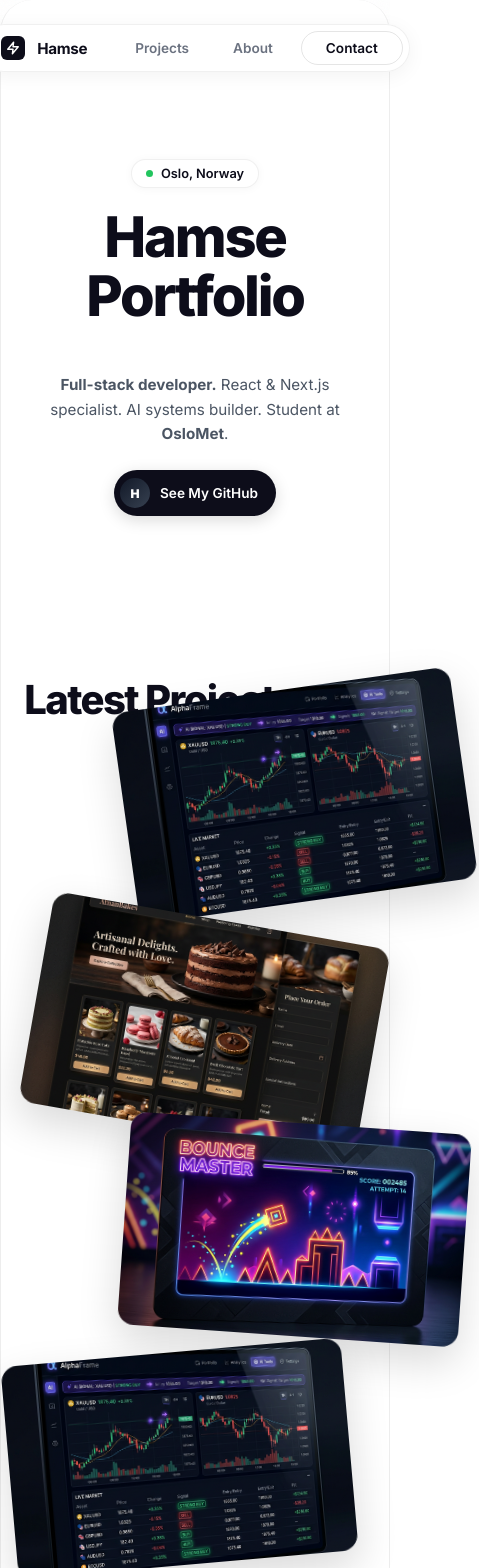
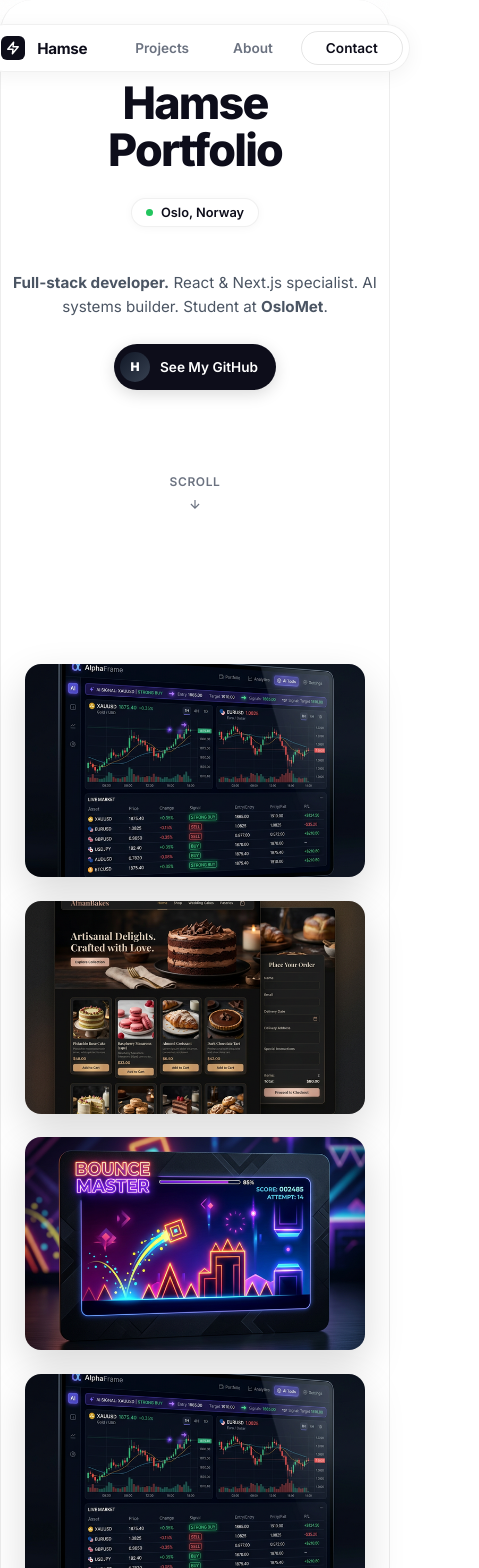
Before and after one commit to xamseslb/Hamse-portfolio, a Next.js app in the folder next-app/: page / in a window 390 px wide. Shown: the top 1568 px of the page, 479 px wide, since content can reach past the window. Built offline with nearby package versions, Linux system fonts and the light colour scheme.

Commit message:
fix: restore sticky parallax cards, change absolute pixel offsets to relative percentages to fix clipping, and restyle mobile stack

```diff
--- a/next-app/src/components/HeroSection.jsx
+++ b/next-app/src/components/HeroSection.jsx
@@ -1,7 +1,7 @@
 'use client';
 
 import { useRef } from 'react';
-import { motion, useScroll, useTransform } from 'framer-motion';
+import { motion, useScroll, useTransform, useSpring } from 'framer-motion';
 import Image from 'next/image';
 import styles from './HeroSection.module.css';
 
@@ -12,22 +12,19 @@
     { id: 3, src: '/images/placeholder_project.png', alt: 'Private Security', tag: 'Private Security', title: 'IAO', cta: 'View Case Study ↗', href: '#' },
 ];
 
-function ProjectCard({ project, progress, stackRotate, fromX, fromY }) {
-    // Animates the card from the stacked position (fromX/fromY) to its natural DOM grid position (0, 0)
-    const x = useTransform(progress, [0, 1], [fromX, "0px"]);
-    const y = useTransform(progress, [0, 1], [fromY, "0px"]);
+function ProjectCard({ project, progress, stackRotate, fromX, fromY, toX, toY, zIdx, stackOpacity }) {
+    const x = useTransform(progress, [0, 1], [fromX, toX]);
+    const y = useTransform(progress, [0, 1], [fromY, toY]);
     const rotate = useTransform(progress, [0, 1], [stackRotate, 0]);
-
-    // The card info specifically fades in later when it reaches the grid
-    const infoOpacity = useTransform(progress, [0.6, 1], [0, 1]);
+    const opacity = useTransform(progress, [0, 0.2], [stackOpacity, 1]);
+    const infoOpacity = useTransform(progress, [0.4, 0.9], [0, 1]);
 
     return (
         <motion.a
             href={project.href}
             className={styles.card}
-            style={{ x, y, rotate }}
+            style={{ x, y, rotate, opacity, zIndex: zIdx }}
         >
-            <div className={styles.cardInner}>
             <Image
                 src={project.src}
                 alt={project.alt}
@@ -43,7 +40,6 @@
                     <span className={styles.cardCta}>{project.cta}</span>
                 </div>
             </motion.div>
-            </div>
         </motion.a>
     );
 }
@@ -56,24 +52,39 @@
         offset: ['start start', 'end end'],
     });
 
+    // A very light, single spring physics wrapper to give Austin's "free" feeling without the heavy stutter
+    const smoothProgress = useSpring(scrollYProgress, {
+        stiffness: 120,
+        damping: 24,
+        restDelta: 0.001
+    });
+
+    const headingOpacity = useTransform(smoothProgress, [0.2, 0.35], [0, 1]);
+    const headingY = useTransform(smoothProgress, [0.2, 0.35], [20, 0]);
+
+    const dividerOpacity = useTransform(smoothProgress, [0.15, 0.3], [0, 1]);
+    const scrollHintOp = useTransform(smoothProgress, [0, 0.08], [1, 0]);
+    const viewMoreOp = useTransform(smoothProgress, [0.65, 0.75], [0, 1]);
+
     return (
         <section ref={containerRef} className={styles.scrollContainer}>
 
             {/*
-        LAYER 1: HERO SCREEN
-        Takes up the first viewport. Scrolls up normally.
+        LAYER 1: Normal document flow.
+        This is why it felt rigid before - the hero text couldn't scroll away naturally.
+        Now it will scroll up as the user moves down, exposing the background gracefully.
       */}
-            <div className={styles.heroScreen}>
+            <div className={styles.normalFlowContent}>
                 <div className={styles.heroText}>
+                    <h1 className={styles.heroName}>
+                        Hamse<br />
+                        Portfolio
+                    </h1>
+
                     <div className={styles.locationBadge}>
                         <span className={styles.dot} />
                         Oslo, Norway
                     </div>
-
-                    <h1 className={styles.heroName}>
-                        Hamse<br />
-                        Portfolio
-                    </h1>
 
                     <p className={styles.bio}>
                         <strong>Full-stack developer.</strong> React &amp; Next.js specialist.
@@ -90,61 +101,86 @@
                         See My GitHub
                     </a>
                 </div>
+
+                {/* Scroll hint naturally situated in the document flow */}
+                <motion.div
+                    className={styles.scrollHintRaw}
+                    style={{ opacity: scrollHintOp }}
+                >
+                    <span>Scroll</span>
+                    <svg width="14" height="14" viewBox="0 0 24 24" fill="none" stroke="currentColor" strokeWidth="2">
+                        <path d="M12 5v14M5 12l7 7 7-7" />
+                    </svg>
+                </motion.div>
             </div>
 
             {/*
-        LAYER 2: GRID SCREEN
-        This follows naturally after the hero screen in the document flow.
-        The cards physically live here in the HTML, but use fromX/fromY to visually start
-        up in the Hero Screen!
+        LAYER 2: The sticky cards.
+        They stay frozen on the screen while the heroText scrolls up behind them.
       */}
-            <div className={styles.gridScreen}>
+            <div className={styles.stickyCardsViewport}>
 
-                <div className={styles.gridHeader}>
+                {/* Divider line that appears over time */}
+                <motion.div className={styles.divider} style={{ opacity: dividerOpacity }} />
+
+                {/* "Latest Projects" heading fades in */}
+                <motion.div className={styles.gridHeading} style={{ opacity: headingOpacity, y: headingY }}>
                     <h2 className={styles.latestTitle}>Latest Projects</h2>
-                </div>
+                </motion.div>
 
-                <div className={styles.perfectGrid}>
-                    {/* Top Left - Move Right 1 column, Move Up 75vh */}
+                {/* Project Cards */}
+                <div className={styles.cardsWrapper}>
+                    {/* Top Left */}
                     <ProjectCard
                         project={PROJECTS[0]}
-                        progress={scrollYProgress}
-                        stackRotate={-8}
-                        fromX="calc(100% + 24px - 15px)"
-                        fromY="calc(-75vh + 10px)"
+                        progress={smoothProgress}
+                        stackRotate={-4}
+                        fromX="0%" fromY="0%"
+                        toX="-105%" toY="0%"
+                        zIdx={4}
+                        stackOpacity={1}
                     />
-                    {/* Top Right - Target Stack exactly over this column. Move Up 75vh */}
+
+                    {/* Top Right */}
                     <ProjectCard
                         project={PROJECTS[1]}
-                        progress={scrollYProgress}
-                        stackRotate={10}
-                        fromX="10px"
-                        fromY="calc(-75vh - 10px)"
+                        progress={smoothProgress}
+                        stackRotate={2}
+                        fromX="0%" fromY="0%"
+                        toX="0%" toY="0%"
+                        zIdx={3}
+                        stackOpacity={0.9}
                     />
-                    {/* Bottom Left - Move Right 1 column, Move Up 75vh AND 1 Row Height */}
+
+                    {/* Bottom Left */}
                     <ProjectCard
                         project={PROJECTS[2]}
-                        progress={scrollYProgress}
-                        stackRotate={4}
-                        fromX="calc(100% + 24px + 5px)"
-                        fromY="calc(-100% - 24px - 75vh + 15px)"
+                        progress={smoothProgress}
+                        stackRotate={6}
+                        fromX="0%" fromY="0%"
+                        toX="-105%" toY="105%"
+                        zIdx={2}
+                        stackOpacity={0.7}
                     />
-                    {/* Bottom Right - Target Stack exactly over this column. Move Up 75vh AND 1 Row Height */}
+
+                    {/* Bottom Right */}
                     <ProjectCard
                         project={PROJECTS[3]}
-                        progress={scrollYProgress}
-                        stackRotate={-5}
-                        fromX="-15px"
-                        fromY="calc(-100% - 24px - 75vh - 5px)"
+                        progress={smoothProgress}
+                        stackRotate={-2}
+                        fromX="0%" fromY="0%"
+                        toX="0%" toY="105%"
+                        zIdx={1}
+                        stackOpacity={0.5}
                     />
                 </div>
 
-                <div className={styles.viewMore}>
+                {/* View More Projects fading in at the end */}
+                <motion.div className={styles.viewMore} style={{ opacity: viewMoreOp }}>
                     <a href="/projects">View More Projects ↗</a>
-                </div>
+                </motion.div>
 
             </div>
-
         </section>
     );
 }
--- a/next-app/src/components/HeroSection.module.css
+++ b/next-app/src/components/HeroSection.module.css
@@ -1,26 +1,31 @@
 /* ============================================
-   HeroSection — Natural Flow Parallax
+   HeroSection — Parallax Scrolling Layout
    ============================================ */
 
 .scrollContainer {
     position: relative;
-    width: 100%;
+    height: 280vh;
 }
 
-.heroScreen {
-    min-height: 90vh;
-    /* gives enough height for the hero text */
-    width: 100%;
-    display: flex;
-    flex-direction: column;
-    justify-content: center;
-    padding: 0 6%;
+/* ---- Layer 1: Normal Flow Content ---- */
+.normalFlowContent {
+    position: absolute;
+    /* or relative padding */
+    top: 14vh;
+    left: 6%;
+    width: 88%;
+    z-index: 5;
+    pointer-events: none;
+    /* let clicks pass down if needed */
 }
 
 .heroText {
-    max-width: 500px;
-    position: relative;
-    z-index: 5;
+    max-width: 440px;
+    display: flex;
+    flex-direction: column;
+    align-items: flex-start;
+    pointer-events: auto;
+    /* re-enable clicks for links */
 }
 
 .heroName {
@@ -100,19 +105,49 @@
     color: white;
 }
 
-/* ---- Layer 2: Grid Screen ---- */
-
-.gridScreen {
-    width: 100%;
-    padding: 0 6% 15vh;
+.scrollHintRaw {
+    margin-top: 10vh;
     display: flex;
     flex-direction: column;
-    position: relative;
-    z-index: 2;
+    align-items: center;
+    gap: 8px;
+    font-size: 0.75rem;
+    font-weight: 600;
+    color: #6B7280;
+    text-transform: uppercase;
+    letter-spacing: 0.05em;
+    opacity: 0.6;
 }
 
-.gridHeader {
-    margin-bottom: 40px;
+/* ---- Layer 2: Sticky Cards Viewport ---- */
+.stickyCardsViewport {
+    position: sticky;
+    top: 0;
+    height: calc(100vh - 48px);
+    /* Height of the container constraint */
+    width: 100%;
+    pointer-events: none;
+    /* So it doesn't block the text underneath before scrolling */
+    z-index: 10;
+    overflow: visible;
+}
+
+/* The divider line */
+.divider {
+    position: absolute;
+    top: 22vh;
+    left: 6%;
+    right: 6%;
+    height: 1px;
+    background: rgba(0, 0, 0, 0.06);
+}
+
+/* "Latest Projects" heading */
+.gridHeading {
+    position: absolute;
+    top: 10vh;
+    left: 6%;
+    pointer-events: auto;
 }
 
 .latestTitle {
@@ -120,42 +155,41 @@
     font-weight: 800;
     letter-spacing: -0.04em;
     color: #0D0D1A;
+    margin-bottom: 8px;
 }
 
-.perfectGrid {
-    width: 100%;
-    display: grid;
-    grid-template-columns: 1fr 1fr;
-    gap: 24px;
+/* ---- Project cards ---- */
+.cardsWrapper {
+    position: absolute;
+    inset: 0;
+    pointer-events: none;
 }
 
 .card {
-    position: relative;
-    width: 100%;
+    position: absolute;
+    top: 15vh;
+    right: 5%;
+    width: 42%;
     aspect-ratio: 16 / 10;
     border-radius: 16px;
+    overflow: hidden;
     box-shadow: 0 16px 40px rgba(0, 0, 0, 0.15);
     cursor: pointer;
     display: block;
     text-decoration: none;
-    background: #f0f0f0;
+    pointer-events: auto;
+    /* Re-enable clicks for the cards themselves */
 
+    /* Hardware Acceleration */
     will-change: transform;
     -webkit-backface-visibility: hidden;
     backface-visibility: hidden;
+    transform: translateZ(0);
     transition: box-shadow 0.3s;
 }
 
 .card:hover {
     box-shadow: 0 24px 60px rgba(0, 0, 0, 0.3);
-}
-
-.cardInner {
-    position: relative;
-    width: 100%;
-    height: 100%;
-    border-radius: 16px;
-    overflow: hidden;
 }
 
 .cardOverlay {
@@ -172,7 +206,7 @@
     content: '';
     position: absolute;
     inset: 0;
-    background: linear-gradient(to bottom, transparent 50%, rgba(0, 0, 0, 0.7) 100%);
+    background: linear-gradient(to bottom, transparent 40%, rgba(0, 0, 0, 0.6) 100%);
 }
 
 .cardTag {
@@ -220,8 +254,12 @@
 
 /* ---- View More Projects ---- */
 .viewMore {
-    margin-top: 60px;
+    position: absolute;
+    bottom: 5vh;
+    left: 0;
+    right: 0;
     text-align: center;
+    pointer-events: auto;
 }
 
 .viewMore a {
@@ -235,26 +273,77 @@
     color: #4F46E5;
 }
 
-/* Responsive adjustments */
+/* ---- Responsive ---- */
 @media (max-width: 900px) {
-    .heroScreen {
+    .scrollContainer {
+        height: auto;
+    }
+
+    .stickyCardsViewport {
+        position: relative;
+        height: auto;
+        padding: 40px 24px 60px;
+        text-align: center;
+    }
+
+    .normalFlowContent {
+        position: relative;
+        top: auto;
+        left: auto;
+        padding-top: 80px;
+        width: 100%;
         text-align: center;
         align-items: center;
-        min-height: 80vh;
     }
 
     .heroText {
         align-items: center;
+        max-width: none;
+    }
+
+    .gridHeading {
+        position: relative;
+        top: auto;
+        left: auto;
+        margin-top: 40px;
+        margin-bottom: 24px;
+        text-align: center;
+    }
+
+    .heroName {
+        font-size: 2.8rem;
+    }
+
+    /* Convert cards from sticky absolute to a normal scrolling column on mobile */
+    .cardsWrapper {
+        position: relative;
+        inset: auto;
         display: flex;
         flex-direction: column;
+        gap: 24px;
+        pointer-events: auto;
     }
 
-    .perfectGrid {
-        grid-template-columns: 1fr;
-        gap: 16px;
+    .card {
+        position: relative;
+        top: auto;
+        right: auto;
+        width: 100%;
+        max-width: 500px;
+        margin: 0 auto;
+        aspect-ratio: 16 / 10;
+        /* Force override framer-motion inline transform on mobile, making them a normal list */
+        transform: none !important;
+        opacity: 1 !important;
     }
 
-    .card:nth-child(n+3) {
-        /* Need to adjust the Y-transform on mobile since they stack differently, but framer motion handles it via JS */
+    .viewMore {
+        position: relative;
+        bottom: auto;
+        margin-top: 40px;
+    }
+
+    .divider {
+        display: none;
     }
 }
```
Lines whose indentation alone changed are shown as unchanged.
